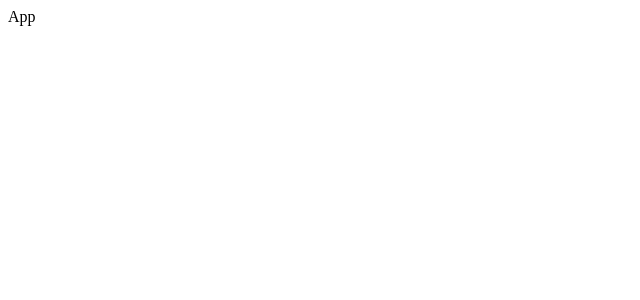
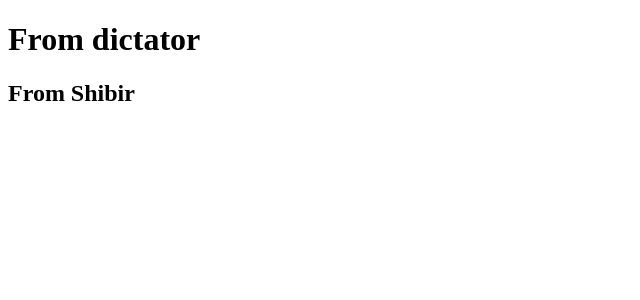
Before and after one commit to nadibahsan10/frontend, a React (Vite) app: page / in a window 1280 px wide. Shown: the top 300 px of the page, without its empty margins (0-640 px from the left). Built offline with nearby package versions, Linux system fonts and the light colour scheme.

Commit message:
This is first commit from Maruph

```diff
--- a/src/App.jsx
+++ b/src/App.jsx
@@ -2,7 +2,11 @@ import React from "react";
 import "./App.css";
 
 const App = () => {
-  return <div>App</div>;
+  return <div>
+    <h1>From dictator</h1>
+  <h2>From Shibir</h2>
+
+  </div>;
 };
 
 export default App;
```
